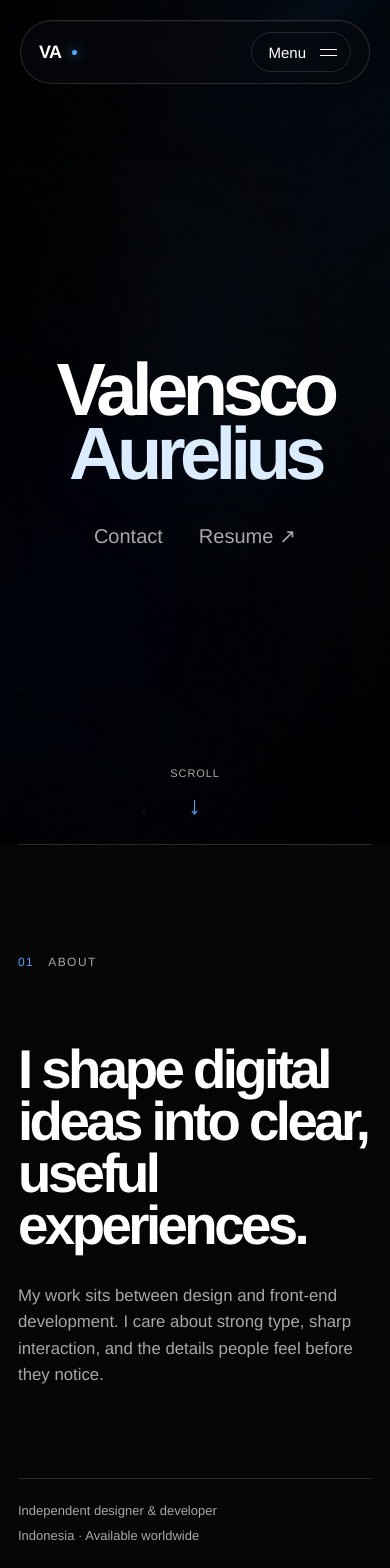
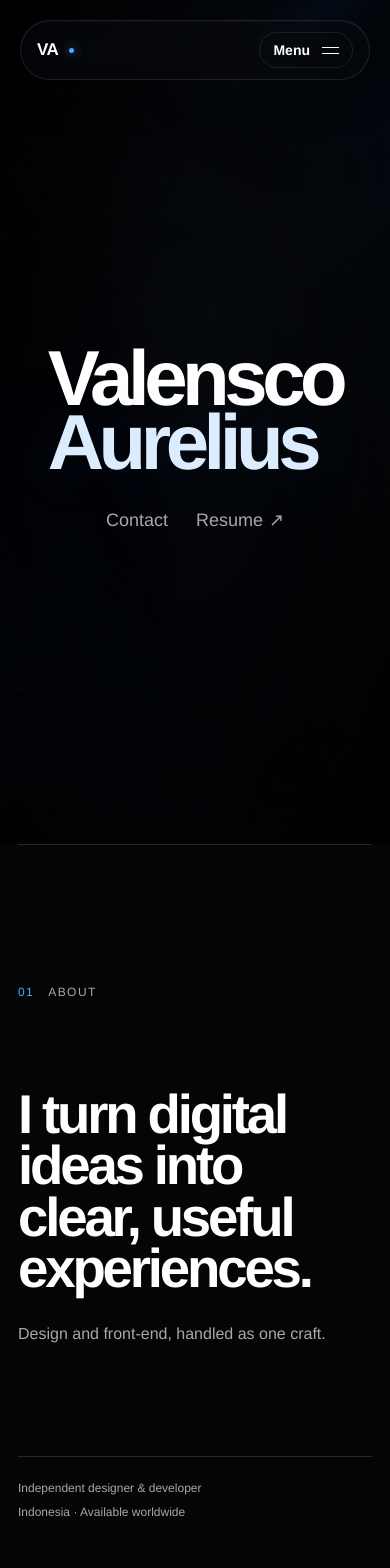
Before and after one commit to ValenscoA/Portfolio, a Next.js app: page / in a window 390 px wide. Shown: the top 1568 px of the page. Built offline with nearby package versions, Linux system fonts and the light colour scheme.

Commit message:
Refine portfolio visual system

```diff
--- a/app/Portfolio.tsx
+++ b/app/Portfolio.tsx
@@ -41,10 +41,10 @@ const projects = [
 ];
 
 const reveal = {
-  initial: { opacity: 0, y: 34 },
+  initial: { opacity: 0, y: 18 },
   whileInView: { opacity: 1, y: 0 },
   viewport: { once: true, margin: "-12%" },
-  transition: { duration: 0.85, ease: [0.22, 1, 0.36, 1] as const },
+  transition: { duration: 1.05, ease: [0.22, 1, 0.36, 1] as const },
 };
 
 function Arrow({ diagonal = false }: { diagonal?: boolean }) {
@@ -77,9 +77,9 @@ function Nav({
   return (
     <motion.header
       className={styles.navbar}
-      initial={{ opacity: 0, top: -88 }}
+      initial={{ opacity: 0, top: 6 }}
       animate={{ opacity: 1, top: 20 }}
-      transition={{ duration: 0.8, delay: 0.15, ease: [0.22, 1, 0.36, 1] }}
+      transition={{ duration: 1, delay: 0.1, ease: [0.22, 1, 0.36, 1] }}
       aria-label="Primary navigation"
     >
       <a className={styles.monogram} href="#top" aria-label="Back to top">
@@ -143,8 +143,8 @@ function Menu({ isOpen, closeMenu }: { isOpen: boolean; closeMenu: () => void })
                 key={item.label}
                 href={item.href}
                 onClick={closeMenu}
-                variants={{ hidden: { opacity: 0, y: 40 }, show: { opacity: 1, y: 0 } }}
-                transition={{ duration: 0.6, ease: [0.22, 1, 0.36, 1] }}
+                variants={{ hidden: { opacity: 0, y: 22 }, show: { opacity: 1, y: 0 } }}
+                transition={{ duration: 0.75, ease: [0.22, 1, 0.36, 1] }}
               >
                 <span>0{index + 1}</span>{item.label}
               </motion.a>
@@ -208,38 +208,28 @@ export default function Portfolio() {
       <section className={styles.hero} aria-labelledby="hero-title">
         <motion.h1
           id="hero-title"
-          initial={{ opacity: 0, y: 52 }}
+          initial={{ opacity: 0, y: 24 }}
           animate={{ opacity: 1, y: 0 }}
-          transition={{ duration: 1.05, delay: 0.48, ease: [0.22, 1, 0.36, 1] }}
+          transition={{ duration: 1.2, delay: 0.4, ease: [0.22, 1, 0.36, 1] }}
         >
-          Valensco <span>Aurelius</span>
+          <span className={styles.firstName}>Valensco</span><span>Aurelius</span>
         </motion.h1>
         <motion.div
           className={styles.heroLinks}
-          initial={{ opacity: 0, y: 20 }}
+          initial={{ opacity: 0, y: 12 }}
           animate={{ opacity: 1, y: 0 }}
-          transition={{ duration: 0.75, delay: 0.85 }}
+          transition={{ duration: 0.9, delay: 0.78, ease: [0.22, 1, 0.36, 1] }}
         >
           <a href="#contact">Contact</a>
           <a href="/resume" target="_blank" rel="noreferrer">Resume <Arrow diagonal /></a>
         </motion.div>
-        <motion.a
-          className={styles.scrollCue}
-          href="#about"
-          initial={{ opacity: 0 }}
-          animate={{ opacity: 1 }}
-          transition={{ duration: 0.7, delay: 1.25 }}
-          aria-label="Scroll to about section"
-        >
-          <span>Scroll</span><i aria-hidden="true">↓</i>
-        </motion.a>
       </section>
 
       <section className={`${styles.section} ${styles.about}`} id="about" aria-labelledby="about-title">
         <motion.div {...reveal} className={styles.sectionLabel}><span>01</span>About</motion.div>
         <motion.div {...reveal} className={styles.aboutCopy}>
-          <h2 id="about-title">I shape digital ideas into clear, useful experiences.</h2>
-          <p>My work sits between design and front-end development. I care about strong type, sharp interaction, and the details people feel before they notice.</p>
+          <h2 id="about-title">I turn digital ideas into clear, useful experiences.</h2>
+          <p>Design and front-end, handled as one craft.</p>
         </motion.div>
         <motion.div {...reveal} className={styles.aboutMeta}>
           <span>Independent designer &amp; developer</span>
@@ -253,8 +243,13 @@ export default function Portfolio() {
           <h2 id="projects-title">Built with intent.</h2>
         </motion.div>
         <div className={styles.projectList}>
-          {projects.map((project) => (
-            <motion.article key={project.slug} {...reveal} className={styles.projectCard}>
+          {projects.map((project, index) => (
+            <motion.article
+              key={project.slug}
+              {...reveal}
+              transition={{ ...reveal.transition, delay: index * 0.06 }}
+              className={styles.projectCard}
+            >
               <Link href={`/projects/${project.slug}`} aria-label={`View ${project.title} project`}>
                 <ProjectVisual project={project} />
                 <div className={styles.projectInfo}>
--- a/app/page.module.css
+++ b/app/page.module.css
@@ -12,6 +12,7 @@
   overflow: hidden;
   pointer-events: none;
   background:
+    linear-gradient(rgba(5, 5, 5, 0.18), rgba(5, 5, 5, 0.42)),
     radial-gradient(ellipse at 50% 42%, rgba(22, 41, 61, 0.13), transparent 40%),
     url("/images/hero-background.png") center / cover no-repeat,
     #050505;
@@ -31,9 +32,9 @@
   height: 52vw;
   border-radius: 50%;
   filter: blur(90px);
-  opacity: 0.18;
+  opacity: 0.12;
   background: radial-gradient(circle, #1687ff 0%, #0751ab 25%, transparent 70%);
-  animation: drift 18s ease-in-out infinite alternate;
+  animation: drift 26s ease-in-out infinite alternate;
 }
 
 .glowOne {
@@ -46,22 +47,22 @@
   top: 48vh;
   width: 58vw;
   height: 58vw;
-  opacity: 0.12;
+  opacity: 0.07;
   animation-delay: -7s;
-  animation-duration: 23s;
+  animation-duration: 32s;
 }
 
 .grain {
   position: absolute;
   inset: -50%;
-  opacity: 0.16;
+  opacity: 0.08;
   mix-blend-mode: soft-light;
   background-image:
     radial-gradient(circle at 20% 30%, #fff 0 0.45px, transparent 0.7px),
     radial-gradient(circle at 70% 65%, #fff 0 0.35px, transparent 0.65px),
     radial-gradient(circle at 40% 80%, #fff 0 0.4px, transparent 0.7px);
   background-size: 5px 5px, 7px 7px, 9px 9px;
-  animation: grain 0.35s steps(2) infinite;
+  animation: grain 0.55s steps(2) infinite;
 }
 
 @keyframes drift {
@@ -83,16 +84,16 @@
   transform: translateX(-50%);
   width: calc(100% - 40px);
   max-width: none;
-  height: 88px;
+  height: 76px;
   display: flex;
   align-items: center;
   justify-content: space-between;
-  padding: 0 32px;
+  padding: 0 28px;
   box-sizing: border-box;
-  border: 1px solid rgba(255, 255, 255, 0.14);
+  border: 1px solid rgba(255, 255, 255, 0.1);
   border-radius: 999px;
   background: rgba(8, 10, 13, 0.58);
-  box-shadow: 0 14px 60px rgba(0, 0, 0, 0.25), inset 0 1px rgba(255, 255, 255, 0.04);
+  box-shadow: 0 12px 48px rgba(0, 0, 0, 0.2), inset 0 1px rgba(255, 255, 255, 0.035);
   backdrop-filter: blur(18px);
   z-index: 100;
 }
@@ -102,8 +103,8 @@
   display: flex;
   align-items: center;
   gap: 11px;
-  font-size: 18px;
-  font-weight: 800;
+  font-size: 17px;
+  font-weight: 750;
   letter-spacing: -0.04em;
 }
 
@@ -125,18 +126,19 @@
 .menuButton {
   display: flex;
   align-items: center;
-  gap: 14px;
-  height: 46px;
-  padding: 0 16px 0 20px;
-  border: 1px solid rgba(255, 255, 255, 0.12);
+  gap: 12px;
+  height: 40px;
+  padding: 0 16px;
+  border: 1px solid rgba(255, 255, 255, 0.09);
   border-radius: 999px;
-  font-size: 15px;
-  transition: border-color 0.25s ease, background 0.25s ease;
+  font-size: 14px;
+  font-weight: 600;
+  transition: border-color 0.4s ease, background 0.4s ease;
 }
 
 .menuButton:hover {
-  border-color: rgba(78, 167, 255, 0.55);
-  background: rgba(78, 167, 255, 0.08);
+  border-color: rgba(78, 167, 255, 0.28);
+  background: rgba(78, 167, 255, 0.04);
 }
 
 .menuLines {
@@ -232,23 +234,32 @@
   align-items: center;
   justify-content: center;
   flex-direction: column;
-  padding: 130px 4vw 70px;
+  padding: 112px 2vw 80px;
 }
 
 .hero h1 {
+  display: flex;
+  align-items: baseline;
+  justify-content: center;
+  gap: 0.1em;
   margin: 0;
   max-width: 1600px;
   text-align: center;
-  font-size: clamp(4rem, 10.7vw, 11.8rem);
+  font-size: clamp(4.5rem, 11.25vw, 12.25rem);
   font-weight: 800;
-  line-height: 0.83;
-  letter-spacing: -0.075em;
+  line-height: 0.82;
+  letter-spacing: -0.07em;
   white-space: nowrap;
 }
 
-.hero h1 span {
+.hero h1 > span:last-child {
   color: #dcecff;
   text-shadow: 0 0 70px rgba(78, 167, 255, 0.14);
+}
+
+.hero h1 .firstName {
+  color: #fff;
+  text-shadow: none;
 }
 
 .heroLinks {
@@ -256,7 +267,7 @@
   align-items: center;
   justify-content: center;
   gap: 36px;
-  margin-top: 54px;
+  margin-top: 48px;
 }
 
 .footer a,
@@ -272,7 +283,7 @@
   padding: 0;
   color: var(--muted);
   font: inherit;
-  font-size: 20px;
+  font-size: 18px;
   font-weight: 500;
   line-height: 1;
   text-decoration: none;
@@ -314,36 +325,10 @@
   line-height: 1;
 }
 
-.scrollCue {
-  position: absolute;
-  bottom: 28px;
-  left: 50%;
-  display: flex;
-  align-items: center;
-  flex-direction: column;
-  gap: 8px;
-  transform: translateX(-50%);
-  color: var(--muted);
-  font-size: 11px;
-  letter-spacing: 0.08em;
-  text-transform: uppercase;
-}
-
-.scrollCue i {
-  color: var(--accent);
-  font-style: normal;
-  font-size: 25px;
-  animation: pulseDown 1.8s ease-in-out infinite;
-}
-
-@keyframes pulseDown {
-  50% { transform: translateY(7px); }
-}
-
 .section {
   width: var(--page);
   margin: 0 auto;
-  padding: 150px 0;
+  padding: clamp(180px, 18vw, 260px) 0;
 }
 
 .sectionLabel {
@@ -361,7 +346,7 @@
 }
 
 .about {
-  min-height: 100vh;
+  min-height: 110svh;
   display: grid;
   grid-template-columns: 0.65fr 2fr;
   grid-template-rows: auto 1fr auto;
@@ -379,18 +364,18 @@
 .sectionHead h2,
 .skillsLayout h2 {
   margin: 0;
-  font-size: clamp(3.4rem, 7vw, 7.2rem);
+  font-size: clamp(3.6rem, 7.4vw, 7.8rem);
   font-weight: 700;
-  line-height: 0.95;
-  letter-spacing: -0.065em;
+  line-height: 0.94;
+  letter-spacing: -0.058em;
 }
 
 .aboutCopy p {
-  max-width: 660px;
-  margin: 42px 0 0 auto;
+  max-width: 560px;
+  margin: 36px 0 0 auto;
   color: var(--muted);
-  font-size: clamp(1.15rem, 1.6vw, 1.5rem);
-  line-height: 1.55;
+  font-size: clamp(1rem, 1.25vw, 1.18rem);
+  line-height: 1.5;
 }
 
 .aboutMeta {
@@ -400,35 +385,35 @@
   padding-top: 24px;
   border-top: 1px solid var(--line);
   color: var(--muted);
-  font-size: 13px;
+  font-size: 12px;
 }
 
 .projects {
-  padding-top: 180px;
+  padding-top: clamp(220px, 20vw, 300px);
 }
 
 .sectionHead {
   display: flex;
   align-items: end;
   justify-content: space-between;
-  margin-bottom: 85px;
+  margin-bottom: 110px;
 }
 
 .sectionHead h2 { font-size: clamp(3rem, 6vw, 6.5rem); }
 
 .projectList {
   display: grid;
-  gap: 130px;
+  gap: clamp(150px, 14vw, 210px);
 }
 
 .projectCard a { display: block; }
 
 .projectVisual {
   position: relative;
-  min-height: min(67vw, 820px);
+  min-height: min(72vw, 900px);
   overflow: hidden;
   border-radius: 3px;
-  transition: transform 0.65s cubic-bezier(0.22, 1, 0.36, 1), box-shadow 0.65s ease;
+  transition: transform 0.8s cubic-bezier(0.22, 1, 0.36, 1), box-shadow 0.8s ease;
 }
 
 .projectVisual::after {
@@ -439,7 +424,7 @@
 }
 
 .projectCard:hover .projectVisual {
-  transform: translateY(-9px) scale(1.006);
+  transform: translateY(-4px) scale(1.004);
   box-shadow: 0 35px 100px rgba(0, 0, 0, 0.35);
 }
 
@@ -465,7 +450,7 @@
   transition: transform 0.7s cubic-bezier(0.22, 1, 0.36, 1);
 }
 
-.projectCard:hover .uiWindow { transform: perspective(1200px) rotateX(0) scale(1.03); }
+.projectCard:hover .uiWindow { transform: perspective(1200px) rotateX(0) scale(1.015); }
 
 .uiTop,
 .dataLine {
@@ -563,7 +548,7 @@
   display: grid;
   grid-template-columns: 1.2fr 1fr auto;
   align-items: end;
-  padding: 25px 0 0;
+  padding: 32px 0 0;
   border-top: 1px solid transparent;
 }
 
@@ -574,14 +559,14 @@
 }
 
 .projectInfo span { color: var(--accent); font-size: 11px; }
-.projectInfo h3 { margin: 0; font-size: clamp(2rem, 3.6vw, 4.3rem); letter-spacing: -0.055em; line-height: 1; }
+.projectInfo h3 { margin: 0; font-size: clamp(2.2rem, 3.9vw, 4.6rem); letter-spacing: -0.05em; line-height: 1; }
 .projectInfo p { margin: 0; color: var(--muted); font-size: 13px; }
 .projectYear { display: flex; gap: 32px; font-size: 13px; }
 .projectYear span:last-child { color: white; font-size: 18px; transition: transform 0.3s ease; }
-.projectCard:hover .projectYear span:last-child { transform: translateX(6px); }
+.projectCard:hover .projectYear span:last-child { transform: translateX(4px); }
 
 .skills {
-  min-height: 95vh;
+  min-height: 105svh;
   display: grid;
   grid-template-columns: 0.65fr 2fr;
   align-content: center;
@@ -596,7 +581,7 @@
 .skillColumns p { margin: 7px 0; font-size: clamp(1.05rem, 1.5vw, 1.35rem); }
 
 .contact {
-  min-height: 92vh;
+  min-height: 100svh;
   display: flex;
   flex-direction: column;
   border-top: 1px solid var(--line);
@@ -639,21 +624,21 @@
 
 @media (max-width: 640px) {
   :global(:root) { --page: calc(100vw - 36px); }
-  .navbar { height: 64px; padding: 0 18px; }
-  .menuButton { height: 40px; padding: 0 13px 0 16px; }
+  .navbar { height: 60px; padding: 0 16px; }
+  .menuButton { height: 36px; padding: 0 13px; }
   .hero { min-height: 100svh; padding-inline: 18px; }
-  .hero h1 { font-size: clamp(4rem, 19vw, 6.3rem); line-height: 0.86; }
+  .hero h1 { flex-direction: column; gap: 0; font-size: clamp(4.3rem, 20vw, 6.8rem); line-height: 0.82; }
   .hero h1 span { display: block; }
-  .heroLinks { margin-top: 40px; }
-  .section { padding: 110px 0; }
+  .heroLinks { gap: 28px; margin-top: 36px; }
+  .section { padding: 140px 0; }
   .about { min-height: auto; }
-  .aboutCopy { margin: 75px 0 90px; }
+  .aboutCopy { margin: 90px 0 110px; }
   .aboutCopy h2, .skillsLayout h2 { font-size: clamp(3.2rem, 14vw, 4.8rem); }
-  .aboutCopy p { margin-top: 32px; font-size: 1.05rem; }
+  .aboutCopy p { margin-top: 28px; font-size: 1rem; }
   .aboutMeta { display: grid; gap: 10px; }
-  .projects { padding-top: 120px; }
-  .projectList { gap: 85px; }
-  .projectVisual { min-height: 116vw; }
+  .projects { padding-top: 170px; }
+  .projectList { gap: 110px; }
+  .projectVisual { min-height: 124vw; }
   .uiWindow { width: 88%; }
   .archiveGrid { width: 83%; aspect-ratio: 1.05; }
   .projectInfo { padding-top: 17px; }
```
